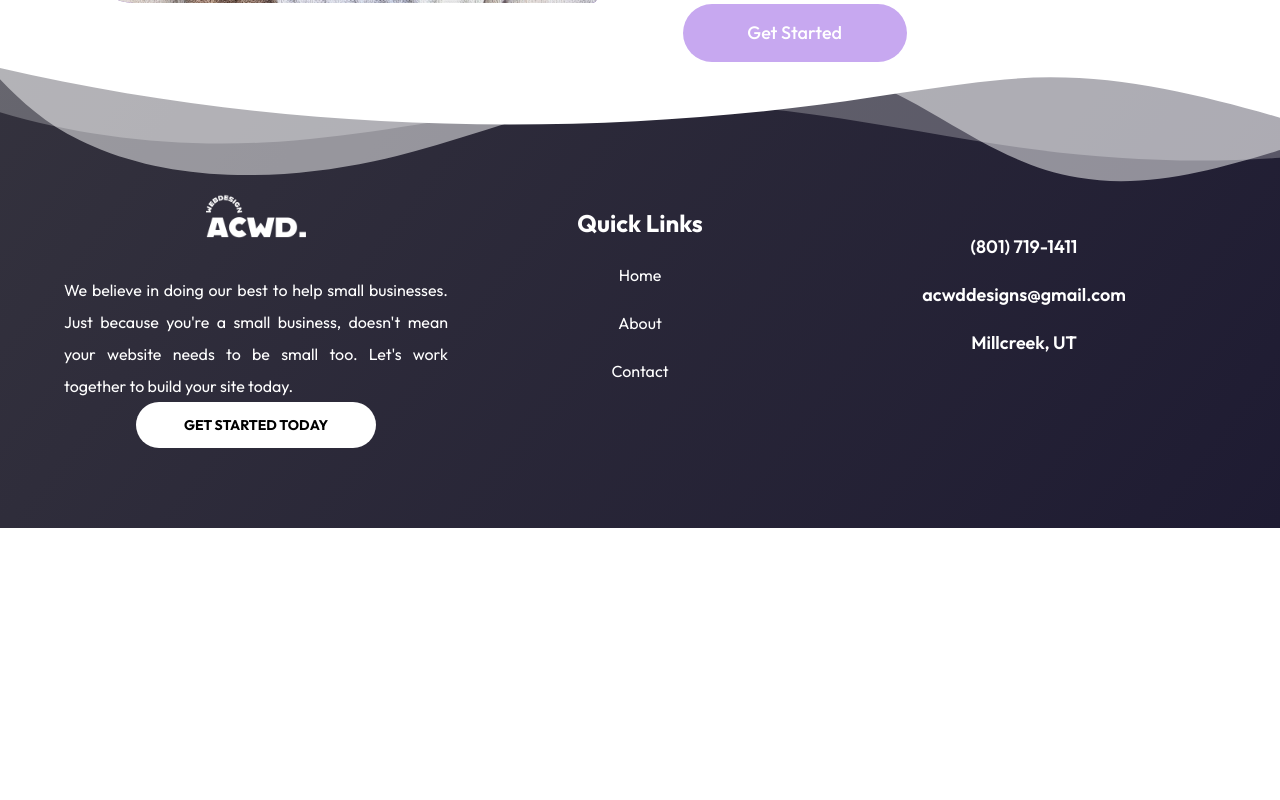
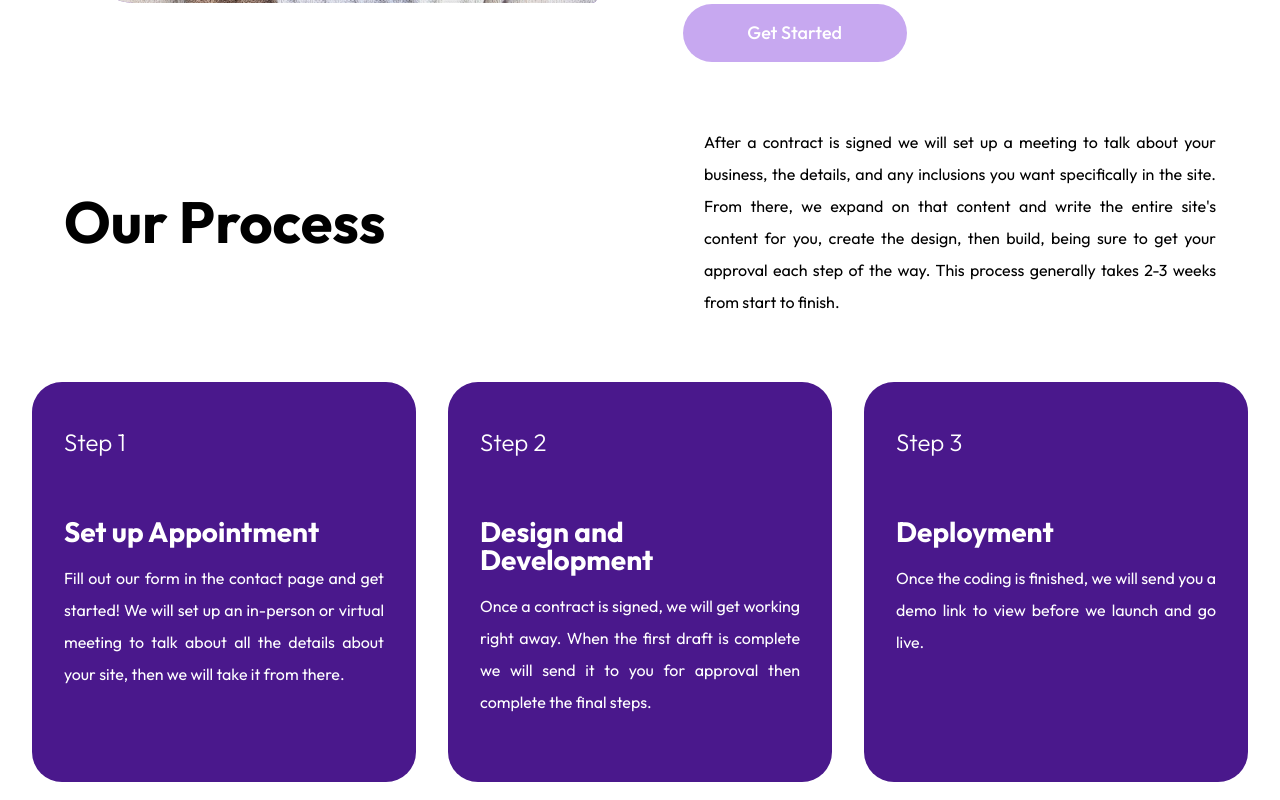
Before and after one commit to notacoham/acwd-designs, a React (Vite) app: page /about in a window 1280 px wide. Shown: the part 1120-1920 px from the top of the page. Before the commit the page ends 1648 px from the top, so only its background shows below. Built offline with nearby package versions, Linux system fonts and the light colour scheme.

Commit message:
add initial process card files and styling

```diff
--- a/src/App.jsx
+++ b/src/App.jsx
@@ -1,5 +1,5 @@
 import { createBrowserRouter, RouterProvider } from 'react-router-dom';
-import {About, Landing, HomeLayout, Contact, Mobile, SEO } from './pages/index.js'
+import {About, Landing, HomeLayout, Contact, Mobile, SEO, Pricing } from './pages/index.js'
 
 const router = createBrowserRouter([
   {
@@ -23,6 +23,10 @@ const router = createBrowserRouter([
         element: <SEO />,
       },
       {
+        path: '/pricing',
+        element: <Pricing />,
+      },
+      {
         index: true,
         element: <Landing />,
       },
--- a/src/components/Pricing.jsx
+++ b/src/components/Pricing.jsx
@@ -7,7 +7,7 @@ const Pricing = () => {
       <div className="pricing-header-container">
       <h1 className="pricing-header">Aggressive Pricing With Small Business In Mind</h1>
       <p className="pricing-body">Here at ACWD Designs, we want to empower every small business with an affordable, professional website. We want to expand your digital reach without expanding your budget.</p>
-      <NavLink className="price-btn">Get Started</NavLink>
+      <NavLink to='/contact' className="price-btn">Get Started</NavLink>
       </div>
       <div className="pricing-card">
         <h2 className="pricing-card-title">Lump Sum Pricing</h2>
@@ -18,8 +18,8 @@ const Pricing = () => {
           <li className="pricing-feature">Edits and Support</li>
         </ul>
         <h2 className="price">Starting at $1200</h2>
-        <NavLink className="price-btn">Get Started</NavLink>
-        <NavLink className="what-btn pricing-btn">Pricing Details</NavLink>
+        <NavLink to='/contact' className="price-btn">Get Started</NavLink>
+        <NavLink to='/pricing' className="what-btn pricing-btn">Pricing Details</NavLink>
       </div>
     </div>
   )
--- /dev/null
+++ b/src/components/ProcessCard.jsx
@@ -0,0 +1,15 @@
+import React from 'react'
+
+const ProcessCard = ( {id, title, description} ) => {
+  return (
+    <div className="about-process-card">
+        <h2 className="process-card-step">Step {id}</h2>
+        <div className="process-card-content">
+            <h1 className="process-card-title">{title}</h1>
+            <p className="process-card-body">{description}</p>
+        </div>
+    </div>
+  )
+}
+
+export default ProcessCard
--- a/src/components/Testimonials.jsx
+++ b/src/components/Testimonials.jsx
@@ -16,7 +16,10 @@ const Testimonials = () => {
         <img src={testimonialImg} alt="" className="testimonial-img" style={{height: '60vh', width: '60vw'}} />
         <div className="testimonial-quote">
           <h2 className="testimonial-company">ZwiCoat Materials Innovation</h2>
-          <p className="testimonial-body">"Lorem ipsum dolor sit amet consectetur adipisicing elit. Non itaque natus blanditiis, rerum veritatis vel error et tempore adipisci fugiat soluta, commodi perferendis explicabo dolores."</p>
+          <p className="testimonial-body">"I hired Alex to make a website for our biotech company. He put together
+            a site that was better than anything I'd envisioned by the end of one week, and here I was thinking it would
+            take months! Alex is a one-stop shop for design, creation, and deployment. I fully recommend him to anyone, especially
+            to business owners looking to get the most out of their online presence."</p>
           <h2 className="testimonial-name">- Kameron R. Hansen | CTO and President</h2>
         </div>
       </div>
--- a/src/data.js
+++ b/src/data.js
@@ -65,3 +65,21 @@ export const benefits = [
         description: `Did you know that 38% of users abandon websites with unappealing content or layouts? Don't let poor design cost you customers. Let our experts craft an attractive, user-friendly website that keeps visitors engaged and coming back for more.`,
     },
 ]
+
+export const processes = [
+    {
+        id: 1,
+        title: 'Set up Appointment',
+        description: 'Fill out our form in the contact page and get started! We will set up an in-person or virtual meeting to talk about all the details about your site, then we will take it from there.',
+    },
+    {
+        id: 2,
+        title: 'Design and Development',
+        description: 'Once a contract is signed, we will get working right away. When the first draft is complete we will send it to you for approval then complete the final steps.',
+    },
+    {
+        id: 3,
+        title: 'Deployment',
+        description: 'Once the coding is finished, we will send you a demo link to view before we launch and go live.',
+    },
+]
--- a/src/index.css
+++ b/src/index.css
@@ -638,8 +638,9 @@ p {
   flex-direction: column;
   justify-content: space-evenly;
   align-items: center;
-  gap: 4rem;
+  gap: 2rem;
   position: relative;
+  padding: 4rem 2rem;
 }
 
 .testimonials-head {
@@ -937,6 +938,93 @@ p {
   text-align: center;
 }
 
+/* About Process Cards */
+
+.about-process-center {
+  display: flex;
+  flex-direction: column;
+  align-items: center;
+  color: black;
+  background-color: white;
+  padding: 4rem 2rem;
+  gap: 4rem;
+}
+
+.about-process-card-container {
+  display: flex;
+  flex-direction: row;
+  justify-content: center;
+  align-items: center;
+  max-width: 1400px;
+  flex-wrap: wrap;
+  gap: 2rem;
+}
+
+.about-process-card {
+  display: flex;
+  flex-direction: column;
+  justify-content: start;
+  width: 30vw;
+  max-width: 425px;
+  background-color: var(--primary-2);
+  color: white;
+  min-height: 400px;
+  height: auto;
+  max-height: 450px;
+  padding: 3rem 2rem;
+  border-radius: 30px;
+  transition: all 0.2s ease-in-out;
+  gap: 4rem;
+}
+
+.about-process-card:hover {
+  transform: translateY(-10px);
+}
+
+.process-card-content {
+  display: flex;
+  flex-direction: column;
+  gap: 1rem;
+}
+
+.process-card-step {
+  font-size: 24px;
+  font-weight: 300;
+}
+
+.process-card-title {
+  font-size: 28px;
+}
+
+.process-card-body {
+  font-size: 16px;
+  text-align: justify;
+}
+
+.about-process-head {
+  display: flex;
+  flex-direction: row;
+  justify-content: space-between;
+  align-items: center;
+  width: 90vw;
+  gap: 2rem;
+  max-width: 1400px;
+
+}
+
+.about-process-header {
+  font-size: 58px;
+  max-width: 350px;
+}
+
+.about-process-body {
+  font-size: 16px;
+  width: 40vw;
+  text-align: justify;
+}
+
+
+
 /* Contact */
 
 
--- a/src/pages/About.jsx
+++ b/src/pages/About.jsx
@@ -1,8 +1,10 @@
 import React from 'react'
 import profileImg from '../assets/alex-cottam-profile-img-edited.png'
 import { NavLink } from 'react-router-dom'
+import PageHead from '../components/PageHead'
+import ProcessCard from '../components/ProcessCard'
+import { processes } from '../data'
 import Pricing from '../components/Pricing'
-import PageHead from '../components/PageHead'
 
 const About = () => {
   return (
@@ -22,6 +24,21 @@ const About = () => {
           <NavLink to='/contact' className="price-btn">Get Started</NavLink>
         </div>
       </div>
+      <div className="about-process-center">
+        <div className="about-process-head">
+        <h1 className="about-process-header">Our Process</h1>
+        <p className="about-process-body">After a contract is signed we will set up a meeting to talk about your business, the details, and any inclusions you want
+          specifically in the site. From there, we expand on that content and write the entire site's content for you, create the design, then build, being sure to get
+          your approval each step of the way. This process generally takes 2-3 weeks from start to finish.
+        </p>
+        </div>
+        <div className="about-process-card-container">
+          {processes.map((process) => {
+            return <ProcessCard key={process.id} {...process} />
+          })}
+        </div>
+      </div>
+      <Pricing />
     </div>
   )
 }
--- /dev/null
+++ b/src/pages/PricingDetails.jsx
@@ -0,0 +1,11 @@
+import React from 'react'
+
+const PricingDetails = () => {
+  return (
+    <div>
+      Pricing
+    </div>
+  )
+}
+
+export default PricingDetails
--- a/src/pages/index.js
+++ b/src/pages/index.js
@@ -4,3 +4,4 @@ export {default as Contact} from './Contact'
 export {default as About } from './About'
 export {default as Mobile } from './Mobile'
 export {default as SEO } from './SEO'
+export {default as Pricing } from './PricingDetails'
```
